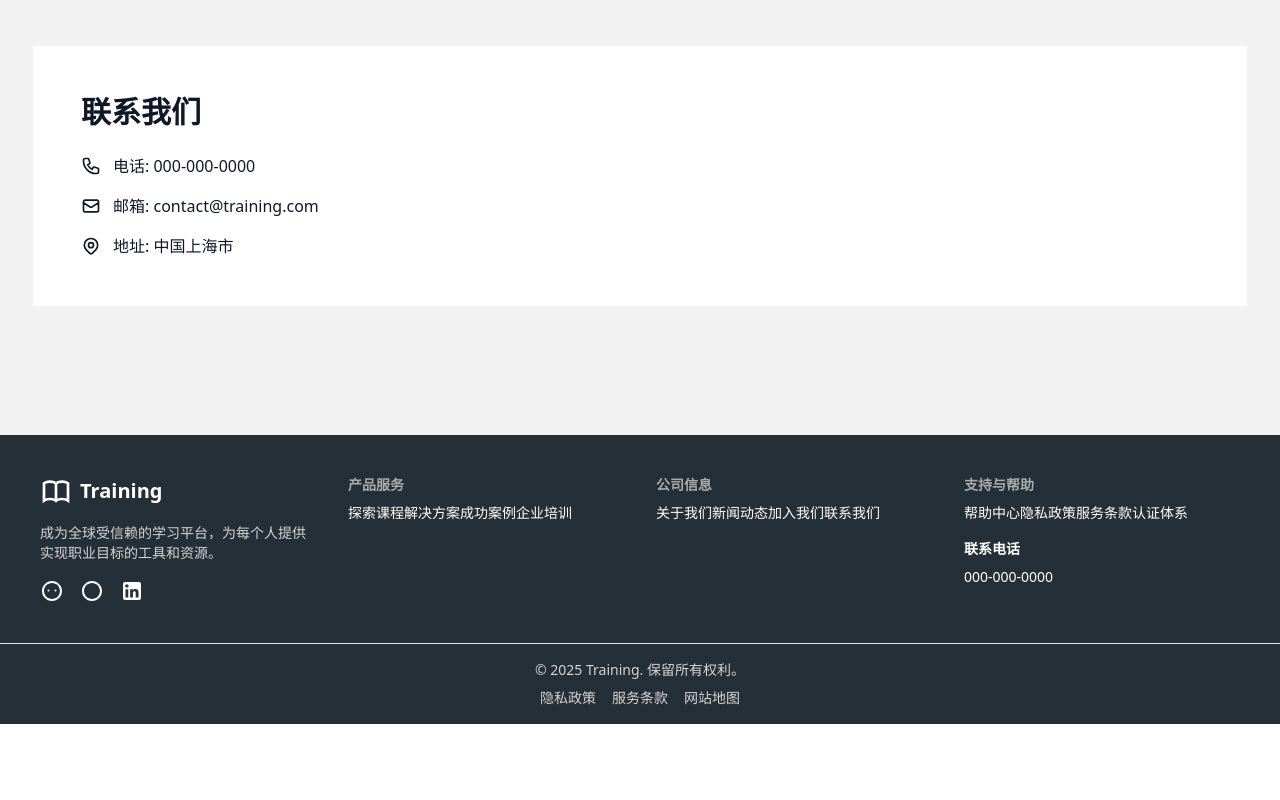
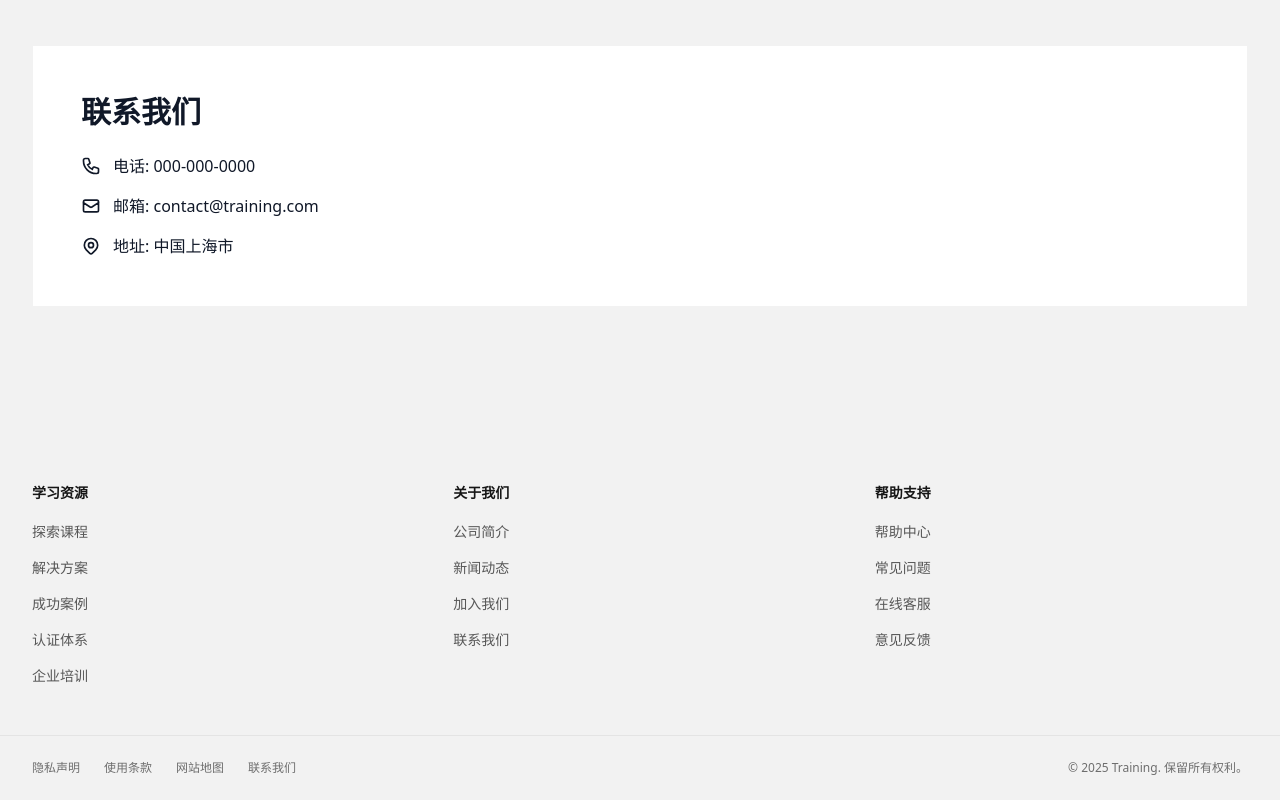
Before and after one commit to elecmonkey/patio-official-website, an Astro site: page /about in a window 1280 px wide. Shown: the part 884-1684 px from the top of the page. Before the commit the page ends 1608 px from the top, so only its background shows below. Built offline with nearby package versions, Linux system fonts and the light colour scheme; Astro itself is replaced by a stand-in of ours.

Commit message:
style: redesign header and footer

```diff
--- a/src/components/Footer.astro
+++ b/src/components/Footer.astro
@@ -1,93 +1,74 @@
 ---
-// 页脚组件 - 使用 daisyUI footer
+// 页脚组件 - 模仿微软布局风格
 const currentYear = new Date().getFullYear();
 
-const footerLinks = {
-  product: [
+const footerColumns = [
+  {
+    title: '学习资源',
+    links: [
       { name: '探索课程', href: '/courses' },
       { name: '解决方案', href: '/solutions' },
       { name: '成功案例', href: '/cases' },
+      { name: '认证体系', href: '/certification' },
       { name: '企业培训', href: '/enterprise' }
-  ],
-  company: [
-    { name: '关于我们', href: '/about' },
+    ]
+  },
+  {
+    title: '关于我们',
+    links: [
+      { name: '公司简介', href: '/about' },
       { name: '新闻动态', href: '/news' },
       { name: '加入我们', href: '/careers' },
       { name: '联系我们', href: '/contact' }
-  ],
-  resources: [
+    ]
+  },
+  {
+    title: '帮助支持',
+    links: [
       { name: '帮助中心', href: '/help' },
-    { name: '隐私政策', href: '/privacy' },
-    { name: '服务条款', href: '/terms' },
-    { name: '认证体系', href: '/certification' }
+      { name: '常见问题', href: '/faq' },
+      { name: '在线客服', href: '/support' },
+      { name: '意见反馈', href: '/feedback' }
     ]
-};
+  }
+];
 ---
 
-<footer class="footer footer-vertical sm:footer-horizontal bg-neutral text-neutral-content p-10">
-  <div class="max-w-7xl mx-auto w-full grid grid-cols-1 sm:grid-cols-2 lg:grid-cols-4 gap-8">
+<!-- 主要页脚区域 -->
+<footer class="bg-base-200 text-base-content">
+  <div class="max-w-7xl mx-auto px-4 sm:px-6 lg:px-8 py-12">
+    <div class="grid grid-cols-2 md:grid-cols-3 gap-8 md:gap-12">
+      {footerColumns.map((column) => (
         <nav>
-      <div class="flex items-center gap-2 mb-4">
-        <svg class="w-8 h-8" fill="none" stroke="currentColor" viewBox="0 0 24 24">
-          <path stroke-linecap="square" stroke-linejoin="miter" stroke-width="2" d="M12 6.253v13m0-13C10.832 5.477 9.246 5 7.5 5S4.168 5.477 3 6.253v13C4.168 18.477 5.754 18 7.5 18s3.332.477 4.5 1.253m0-13C13.168 5.477 14.754 5 16.5 5c1.747 0 3.332.477 4.5 1.253v13C19.832 18.477 18.247 18 16.5 18c-1.746 0-3.332.477-4.5 1.253"></path>
-        </svg>
-        <span class="text-xl font-bold">Training</span>
+          <h6 class="font-semibold text-sm mb-4">{column.title}</h6>
+          <ul class="space-y-3">
+            {column.links.map((link) => (
+              <li>
+                <a href={link.href} class="text-sm opacity-70 hover:opacity-100 hover:underline transition-opacity">
+                  {link.name}
+                </a>
+              </li>
+            ))}
+          </ul>
+        </nav>
+      ))}
     </div>
-      <p class="max-w-xs text-sm opacity-80">
-        成为全球受信赖的学习平台，为每个人提供实现职业目标的工具和资源。
-      </p>
-      <div class="flex gap-4 mt-4">
-        <a href="#" class="link link-hover" aria-label="微信">
-          <svg class="w-6 h-6" fill="currentColor" viewBox="0 0 24 24">
-            <path d="M8.5 12.5a1 1 0 110-2 1 1 0 010 2zm7 0a1 1 0 110-2 1 1 0 010 2zM12 2C6.48 2 2 6.48 2 12s4.48 10 10 10 10-4.48 10-10S17.52 2 12 2zm0 18c-4.41 0-8-3.59-8-8s3.59-8 8-8 8 3.59 8 8-3.59 8-8 8z"></path>
-          </svg>
-        </a>
-        <a href="#" class="link link-hover" aria-label="微博">
-          <svg class="w-6 h-6" fill="currentColor" viewBox="0 0 24 24">
-            <path d="M12 2C6.48 2 2 6.48 2 12s4.48 10 10 10 10-4.48 10-10S17.52 2 12 2zm0 18c-4.41 0-8-3.59-8-8s3.59-8 8-8 8 3.59 8 8-3.59 8-8 8z"></path>
-          </svg>
-        </a>
-        <a href="#" class="link link-hover" aria-label="领英">
-          <svg class="w-6 h-6" fill="currentColor" viewBox="0 0 24 24">
-            <path d="M19 3a2 2 0 012 2v14a2 2 0 01-2 2H5a2 2 0 01-2-2V5a2 2 0 012-2h14m-.5 15.5v-5.3a3.26 3.26 0 00-3.26-3.26c-.85 0-1.84.52-2.32 1.3v-1.11h-2.79v8.37h2.79v-4.93c0-.77.62-1.4 1.39-1.4a1.4 1.4 0 011.4 1.4v4.93h2.79M6.88 8.56a1.68 1.68 0 001.68-1.68c0-.93-.75-1.69-1.68-1.69a1.69 1.69 0 00-1.69 1.69c0 .93.76 1.68 1.69 1.68m1.39 9.94v-8.37H5.5v8.37h2.77z"></path>
-          </svg>
-        </a>
-      </div>
-    </nav>
-    <nav>
-      <h6 class="footer-title">产品服务</h6>
-      {footerLinks.product.map(link => (
-        <a href={link.href} class="link link-hover">{link.name}</a>
-      ))}
-    </nav>
-    <nav>
-      <h6 class="footer-title">公司信息</h6>
-      {footerLinks.company.map(link => (
-        <a href={link.href} class="link link-hover">{link.name}</a>
-      ))}
-    </nav>
-    <nav>
-      <h6 class="footer-title">支持与帮助</h6>
-      {footerLinks.resources.map(link => (
-        <a href={link.href} class="link link-hover">{link.name}</a>
-      ))}
-      <div class="mt-4">
-        <p class="font-semibold mb-2">联系电话</p>
-        <a href="tel:000-000-0000" class="link link-hover">000-000-0000</a>
-      </div>
-    </nav>
   </div>
 </footer>
 
-<footer class="footer footer-center bg-neutral text-neutral-content border-t border-base-300 p-4">
-  <div class="max-w-7xl mx-auto w-full">
-    <aside>
-      <p class="text-sm opacity-80">© {currentYear} Training. 保留所有权利。</p>
-    </aside>
-    <nav class="flex gap-4 text-sm opacity-80">
-      <a href="/privacy" class="link link-hover">隐私政策</a>
-      <a href="/terms" class="link link-hover">服务条款</a>
-      <a href="/sitemap" class="link link-hover">网站地图</a>
-    </nav>
+<!-- 底部版权区域 -->
+<footer class="bg-base-200 text-base-content border-t border-base-300">
+  <div class="max-w-7xl mx-auto px-4 sm:px-6 lg:px-8 py-6">
+    <div class="flex flex-col md:flex-row justify-between items-center gap-4">
+      <div class="flex items-center gap-6 text-xs opacity-60">
+        <a href="/privacy" class="hover:underline">隐私声明</a>
+        <a href="/terms" class="hover:underline">使用条款</a>
+        <a href="/sitemap" class="hover:underline">网站地图</a>
+        <a href="tel:000-000-0000" class="hover:underline">联系我们</a>
+      </div>
+      <div class="text-xs opacity-60">
+        © {currentYear} Training. 保留所有权利。
+      </div>
+    </div>
   </div>
 </footer>
--- a/src/components/Header.astro
+++ b/src/components/Header.astro
@@ -11,9 +11,9 @@ const navItems = [
 const currentPath = Astro.url.pathname;
 ---
 
-<header class="bg-base-100 border-b border-base-300 fixed top-0 left-0 right-0 z-50">
+<header class="bg-base-100 shadow-md fixed top-0 left-0 right-0 z-50">
   <div class="max-w-7xl mx-auto px-4 sm:px-6 lg:px-8">
-    <div class="navbar px-0">
+    <div class="navbar px-0 min-h-20">
       <div class="navbar-start">
         <details class="dropdown lg:hidden">
           <summary class="btn btn-ghost">
@@ -42,8 +42,8 @@ const currentPath = Astro.url.pathname;
             </li>
           </ul>
         </details>
-        <a href="/" class="btn btn-ghost text-xl gap-2">
-          <svg class="w-6 h-6" fill="none" stroke="currentColor" viewBox="0 0 24 24">
+        <a href="/" class="btn btn-ghost text-2xl gap-2 hover:bg-transparent">
+          <svg class="w-8 h-8" fill="none" stroke="currentColor" viewBox="0 0 24 24">
             <path stroke-linecap="square" stroke-linejoin="miter" stroke-width="2" d="M12 6.253v13m0-13C10.832 5.477 9.246 5 7.5 5S4.168 5.477 3 6.253v13C4.168 18.477 5.754 18 7.5 18s3.332.477 4.5 1.253m0-13C13.168 5.477 14.754 5 16.5 5c1.747 0 3.332.477 4.5 1.253v13C19.832 18.477 18.247 18 16.5 18c-1.746 0-3.332.477-4.5 1.253"></path>
           </svg>
           Training
@@ -51,12 +51,12 @@ const currentPath = Astro.url.pathname;
       </div>
 
       <div class="navbar-center hidden lg:flex">
-        <ul class="menu menu-horizontal px-1">
+        <ul class="menu menu-horizontal px-1 gap-2 text-base">
           {navItems.map(item => (
             <li>
               <a
                 href={item.href}
-                class={currentPath === item.href ? 'menu-active' : ''}
+                class={`px-4 ${currentPath === item.href ? 'menu-active' : ''}`}
               >
                 {item.name}
               </a>
@@ -65,14 +65,14 @@ const currentPath = Astro.url.pathname;
         </ul>
       </div>
 
-      <div class="navbar-end gap-2">
-        <a href="tel:000-000-0000" class="btn btn-ghost btn-sm hidden sm:inline-flex gap-1">
-          <svg class="w-4 h-4" fill="none" stroke="currentColor" viewBox="0 0 24 24">
+      <div class="navbar-end gap-3">
+        <a href="tel:000-000-0000" class="btn btn-ghost gap-2 hidden sm:inline-flex">
+          <svg class="w-5 h-5" fill="none" stroke="currentColor" viewBox="0 0 24 24">
             <path stroke-linecap="square" stroke-linejoin="miter" stroke-width="2" d="M3 5a2 2 0 012-2h3.28a1 1 0 01.948.684l1.498 4.493a1 1 0 01-.502 1.21l-2.257 1.13a11.042 11.042 0 005.516 5.516l1.13-2.257a1 1 0 011.21-.502l4.493 1.498a1 1 0 01.684.949V19a2 2 0 01-2 2h-1C9.716 21 3 14.284 3 6V5z"></path>
           </svg>
           <span class="hidden md:inline">000-000-0000</span>
         </a>
-        <a href="/contact" class="btn btn-primary btn-sm">
+        <a href="/contact" class="btn btn-primary">
           获取学习方案
         </a>
       </div>
```
Lines whose indentation alone changed are shown as unchanged.
